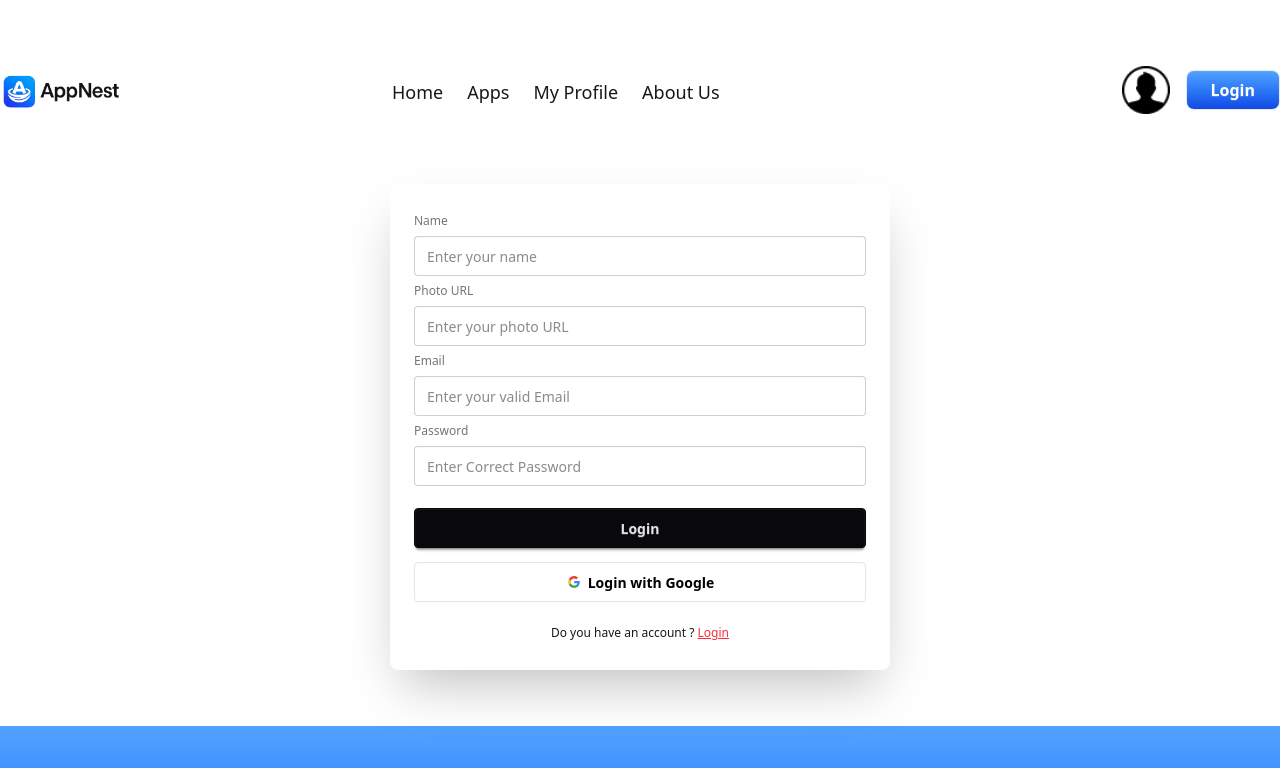
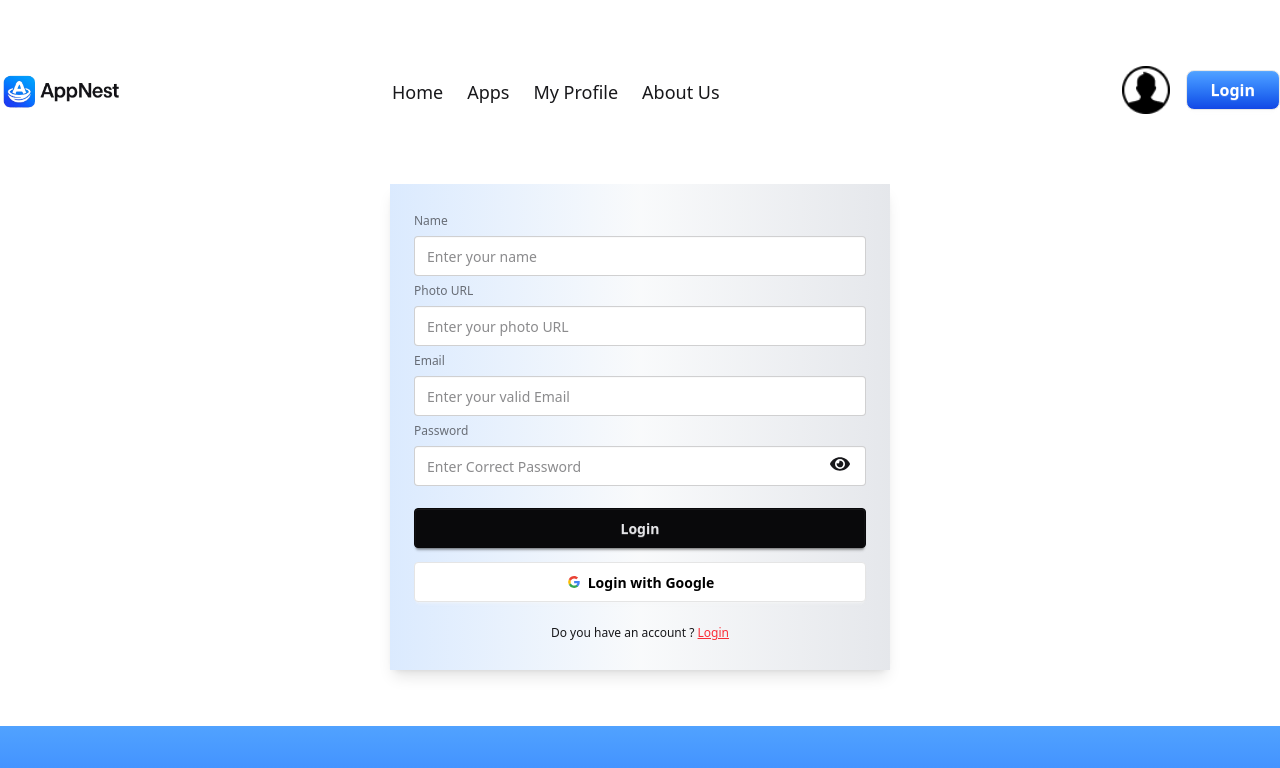
Before and after one commit to iftakhersifat/appnest-app, a React (Vite) app: page /auth/register in a window 1280 px wide. Shown: the top 768 px of the page. Built offline with nearby package versions, Linux system fonts and the light colour scheme; no server answers.

Commit message:
added showPassword in register section

```diff
--- a/src/Components/AuthLayout/Register.jsx
+++ b/src/Components/AuthLayout/Register.jsx
@@ -3,6 +3,8 @@ import { Link, useNavigate } from 'react-router';
 import { AUthContext } from '../Firebase/AuthProvider';
 import { GoogleAuthProvider } from 'firebase/auth';
 import toast from 'react-hot-toast';
+import { FaEye } from 'react-icons/fa';
+import { IoIosEyeOff } from 'react-icons/io';
 
 const Register = () => {
   useEffect(() => {
@@ -12,6 +14,9 @@ const Register = () => {
   const {createUser, UpdateUser, setUser, googleProvider} =use(AUthContext);
 
   const navigate =useNavigate();
+
+  // password show
+  const [showPassword, setPassword] = useState(false);
 
   // check password
   const checkPassword = /^(?=.*[a-z])(?=.*[A-Z]).{6,}$/;
@@ -69,8 +74,8 @@ const Register = () => {
     return (
         <div className="hero mb-10">
     <div className="hero-content flex-col">
-    <div className="card w-[500px] shadow-2xl">
-      <div className="card-body">
+    <div className="card w-[500px] shadow-lg">
+      <div className="card-body bg-gradient-to-r from-blue-100 via-gray-50 to-gray-200">
 
         <form onSubmit={handelRegister} className="fieldset">
           <label className="label">Name</label>
@@ -83,7 +88,14 @@ const Register = () => {
           <input type="email" className="input w-full" placeholder="Enter your valid Email" name='email' />
 
           <label className="label">Password</label>
-          <input type="password" className="input w-full" placeholder="Enter Correct Password" name='password' />
+          <div className="relative">
+          <input type={showPassword ? "text" : "password"} className="input w-full" placeholder="Enter Correct Password" name='password' />
+          <button onClick={()=>setPassword(!showPassword)} className="absolute right-4 top-2">
+            {
+              showPassword ? <IoIosEyeOff size={20} /> : <FaEye size={20} />
+            }
+          </button>
+          </div>
 
           {
             error && <p className='text-red-500'>{error}</p>
```
